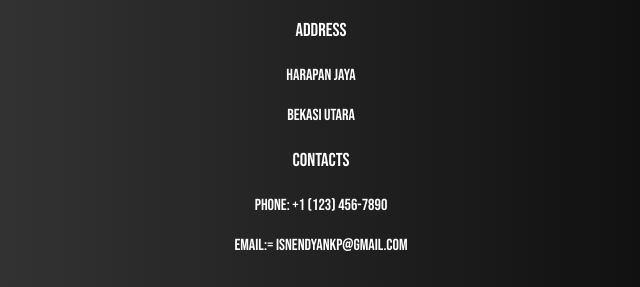
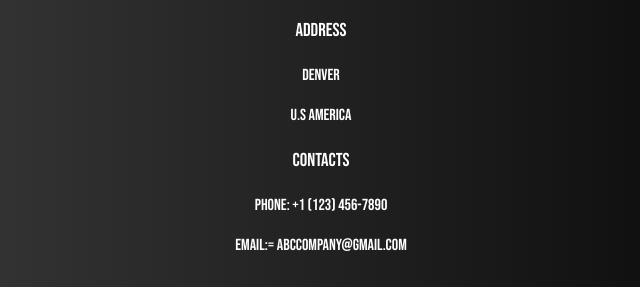
Before and after one commit to isnendyankp/abc-Company, a plain HTML site: page index.html in a window 1280 px wide. Shown: the part 5174-5461 px from the top of the page, 319-959 px from the left. Drawn offline with Linux system fonts and the light colour scheme.

Commit message:
Edit Form Info

```diff
--- a/index.html
+++ b/index.html
@@ -284,14 +284,14 @@
                     <!-- Footer content 1 -->
                     <div class="footer-content-1">
                         <h3>Address</h3>
-                        <p>Harapan Jaya</p>
-                        <p>Bekasi Utara</p>
+                        <p>Denver</p>
+                        <p>U.S America</p>
                     </div>
                     <!-- Footer content 2 -->
                     <div class="footer-content-2">
                         <h3>Contacts</h3>
                         <p>Phone: +1 (123) 456-7890</p>
-                        <p>Email:= isnendyankp@gmail.com</p>
+                        <p>Email:= abcCompany@gmail.com</p>
                     </div>
             </footer>
         </main>
```
